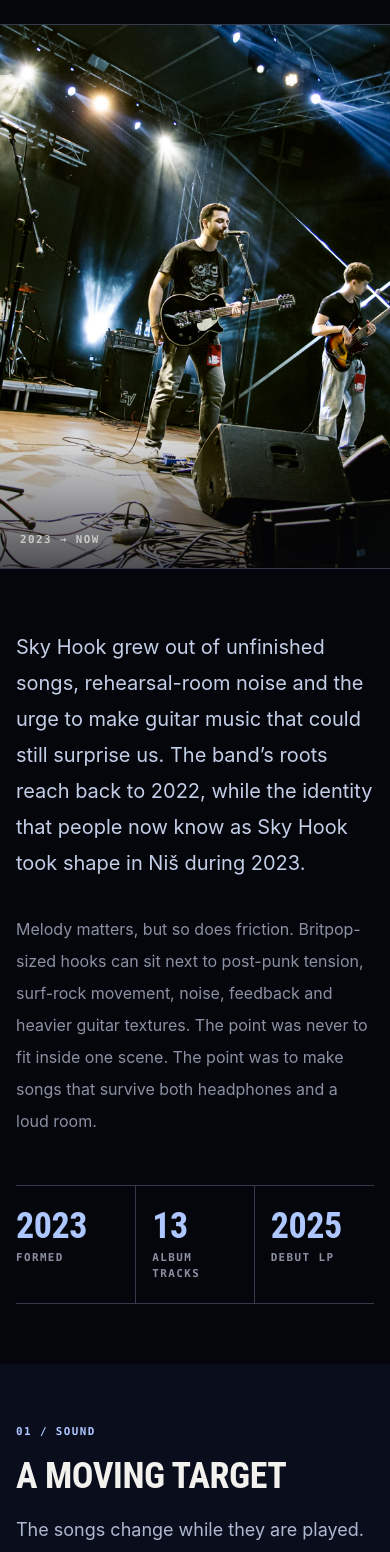
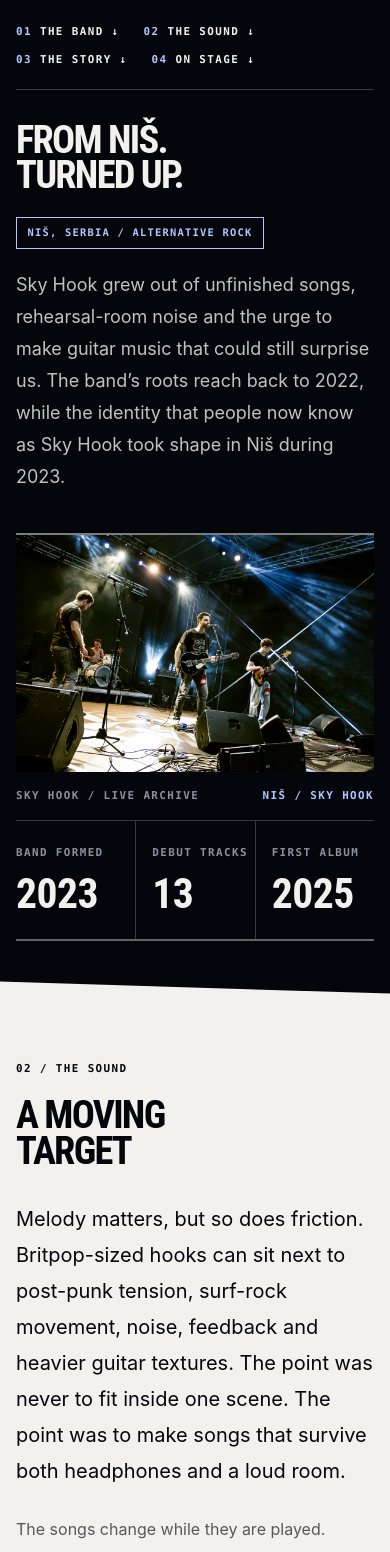
Before and after one commit to m4rkovic/sky-hook-website, a Next.js app: page /en/band in a window 390 px wide. Shown: the part 280-1832 px from the top of the page. Built offline with nearby package versions, Linux system fonts and the light colour scheme; no server answers.

Commit message:
Rebuild band page with photo story, debut album and booking section

```diff
--- a/src/app/[locale]/(site)/band/page.tsx
+++ b/src/app/[locale]/(site)/band/page.tsx
@@ -1,173 +1,191 @@
 import type { Metadata } from "next";
 import Image from "next/image";
+import Link from "next/link";
 import { notFound } from "next/navigation";
 import { PageShell } from "@/components/layout/page-shell";
+import { SectionTransition } from "@/components/layout/section-transition";
+import { ArtworkFrame } from "@/components/music/artwork-frame";
 import { bandCopy } from "@/content/band";
 import { mediaItems } from "@/content/media";
+import { featuredRelease } from "@/content/releases";
 import { siteConfig } from "@/content/site";
 import { getDictionary } from "@/i18n/get-dictionary";
-import { hasLocale, type Locale } from "@/i18n/config";
+import { hasLocale, localizedHref } from "@/i18n/config";
 
 export async function generateMetadata({ params }: { params: Promise<{ locale: string }> }): Promise<Metadata> {
-  const { locale: rawLocale } = await params;
-  if (!hasLocale(rawLocale)) return { title: "Band" };
-  const locale = rawLocale as Locale;
-  const copy = bandCopy[locale];
-  const description = copy.intro;
-
+  const { locale } = await params;
+  if (!hasLocale(locale)) return { title: "Band" };
   return {
-    title: "Band",
-    description,
+    title: getDictionary(locale).band.title,
+    description: bandCopy[locale].intro,
     alternates: {
       canonical: `/${locale}/band`,
       languages: { en: "/en/band", sr: "/sr/band", "x-default": "/en/band" },
+    },
+    openGraph: {
+      title: `Sky Hook / ${getDictionary(locale).band.title}`,
+      description: bandCopy[locale].intro,
+      images: [{ url: "/media/photos/skyhook-live-02.jpg", width: 1200, height: 800 }],
     },
   };
 }
 
 export default async function BandPage({ params }: { params: Promise<{ locale: string }> }) {
-  const { locale: rawLocale } = await params;
-  if (!hasLocale(rawLocale)) notFound();
-
-  const locale = rawLocale as Locale;
+  const { locale } = await params;
+  if (!hasLocale(locale)) notFound();
   const dict = getDictionary(locale);
   const copy = bandCopy[locale];
-  const primaryImage = mediaItems.find((item) => item.id === "live-02") ?? mediaItems[0];
-  const secondaryImage = mediaItems.find((item) => item.id === "press-rehearsal") ?? mediaItems[1] ?? mediaItems[0];
-
+  const primaryImage = mediaItems.find((item) => item.id === "live-02")!;
+  const portrait = mediaItems.find((item) => item.id === "press-rehearsal")!;
+  const livePhotos = ["live-guitar", "live-vocals"].map((id) => mediaItems.find((item) => item.id === id)!);
+  const album = featuredRelease;
   const siteUrl = process.env.NEXT_PUBLIC_SITE_URL?.replace(/\/$/, "");
   const jsonLd = {
-    "@context": "https://schema.org",
-    "@type": "MusicGroup",
-    name: "Sky Hook",
-    foundingLocation: { "@type": "Place", name: "Niš, Serbia" },
-    foundingDate: "2023",
+    "@context": "https://schema.org", "@type": "MusicGroup", name: "Sky Hook",
+    foundingLocation: { "@type": "Place", name: "Niš, Serbia" }, foundingDate: "2023",
     genre: ["Alternative rock", "Post-punk"],
     ...(siteUrl ? { url: `${siteUrl}/${locale}/band` } : {}),
     sameAs: Object.values(siteConfig.socials).filter(Boolean),
   };
+  const facts = [
+    ["2023", copy.facts.formed],
+    [String(album?.tracks.length ?? 13), copy.facts.tracks],
+    [String(album?.year ?? 2025), copy.facts.debut],
+  ];
 
   return (
     <PageShell eyebrow={dict.band.eyebrow} title={dict.band.title}>
-      <script type="application/ld+json" dangerouslySetInnerHTML={{ __html: JSON.stringify(jsonLd) }} />
-      <section className="border-t border-line">
-        <div className="grid lg:grid-cols-[1.15fr_0.85fr]">
-          <div className="relative min-h-[34rem] border-b border-line lg:min-h-[44rem] lg:border-b-0 lg:border-r">
-            <Image
-              src={primaryImage.src}
-              alt={primaryImage.alt}
-              fill
-              sizes="(min-width: 1024px) 55vw, 100vw"
-              priority
-              className="media-cover"
-              style={{ objectPosition: primaryImage.focalPoint }}
-            />
-            <div className="absolute inset-x-0 bottom-0 h-40 bg-gradient-to-t from-background/70 to-transparent" />
-            <span className="absolute bottom-5 left-5 kicker text-paper/70">2023 → NOW</span>
+      <script type="application/ld+json" dangerouslySetInnerHTML={{ __html: JSON.stringify(jsonLd).replace(/</g, "\\u003c") }} />
+      <section id="band-story" className="scroll-mt-28 pb-[var(--sh-section-y)]">
+        <div className="site-container">
+          <nav aria-label={dict.band.title} className="mb-8 flex flex-wrap gap-x-6 gap-y-3 border-b border-line pb-5">
+            {Object.entries(copy.navigation).map(([key, label], index) => (
+              <a key={key} href={`#band-${key}`} className="kicker text-muted transition-colors hover:text-ice">
+                <span className="mr-2 text-ice">0{index + 1}</span>{label} ↓
+              </a>
+            ))}
+          </nav>
+          <div className="grid items-end gap-6 lg:grid-cols-[1.2fr_0.8fr] lg:gap-16">
+            <h2 className="poster-heading max-w-[12ch]">{copy.headline}</h2>
+            <div className="lg:pb-2">
+              <p className="editorial-stamp text-ice">{copy.location}</p>
+              <p className="mt-5 max-w-xl text-lg leading-8 text-paper/80">{copy.intro}</p>
+            </div>
           </div>
+          <figure className="mt-10 md:mt-14">
+            <div className="relative aspect-[3/2] overflow-hidden border-t-2 border-paper/50">
+              <Image src={primaryImage.src} alt={primaryImage.alt} fill priority sizes="(min-width: 1440px) 1352px, 94vw" className="object-cover" style={{ objectPosition: primaryImage.focalPoint }} />
+            </div>
+            <figcaption className="flex flex-wrap justify-between gap-3 border-b border-line py-4">
+              <span className="kicker text-muted">{copy.photoCaption}</span>
+              <span className="kicker text-ice">Niš / Sky Hook</span>
+            </figcaption>
+          </figure>
+          <dl className="grid grid-cols-3 border-b-2 border-paper/40">
+            {facts.map(([value, label], index) => (
+              <div key={label} className={`min-w-0 py-6 sm:py-8 ${index ? "border-l border-line pl-4 sm:pl-8" : "pr-4"}`}>
+                <dt className="kicker text-muted">{label}</dt>
+                <dd className="mt-3 font-display text-[clamp(2.6rem,7vw,6rem)] leading-none text-paper">{value}</dd>
+              </div>
+            ))}
+          </dl>
+        </div>
+      </section>
 
-          <div className="flex flex-col justify-between p-[var(--sh-gutter)] py-[var(--sh-section-y)]">
-            <div>
-              <p className="max-w-xl text-xl leading-9 text-ice-light/90 md:text-2xl md:leading-10">
-                {copy.intro}
-              </p>
-              <p className="mt-8 max-w-xl text-base leading-8 text-muted">
-                {copy.secondary}
-              </p>
-            </div>
-
-            <div className="mt-12 grid grid-cols-3 border-y border-line md:mt-16">
-              <div className="py-5 pr-4">
-                <div className="font-display text-4xl text-ice">2023</div>
-                <div className="kicker mt-1 text-muted">formed</div>
-              </div>
-              <div className="border-x border-line px-4 py-5">
-                <div className="font-display text-4xl text-ice">13</div>
-                <div className="kicker mt-1 text-muted">album tracks</div>
-              </div>
-              <div className="py-5 pl-4">
-                <div className="font-display text-4xl text-ice">2025</div>
-                <div className="kicker mt-1 text-muted">debut LP</div>
-              </div>
-            </div>
+      <section id="band-sound" className="section-frame relative scroll-mt-28 bg-paper text-background">
+        <SectionTransition tone="paper" direction="left" />
+        <div className="site-container relative z-10">
+          <div className="grid gap-8 lg:grid-cols-[1fr_1fr] lg:gap-20">
+            <div><p className="kicker">02 / {copy.navigation.sound}</p><h2 className="poster-heading mt-5 max-w-[13ch]">{copy.soundTitle}</h2></div>
+            <div className="lg:pt-9"><p className="text-xl leading-9">{copy.secondary}</p><p className="mt-6 text-base leading-8 text-background/65">{copy.soundBody}</p></div>
+          </div>
+          <div className="mt-12 grid gap-8 md:mt-16 md:grid-cols-3">
+            {copy.soundNotes.map((note, index) => (
+              <article key={note.title} className="border-t-2 border-background pt-4">
+                <p className="kicker text-background/55">0{index + 1} / SH</p>
+                <h3 className="mt-5 font-display text-3xl uppercase">{note.title}</h3>
+                <p className="mt-4 max-w-md text-base leading-7 text-background/70">{note.body}</p>
+              </article>
+            ))}
           </div>
         </div>
       </section>
 
-      <section className="section-frame bg-surface">
-        <div className="site-container section-grid items-start">
-          <div className="col-span-12 md:col-span-4">
-            <p className="kicker text-ice">01 / SOUND</p>
-            <h2 className="mt-4 font-display text-4xl uppercase md:text-7xl">
-              {copy.soundTitle}
-            </h2>
+      {album ? (
+        <section className="section-frame relative bg-surface">
+          <SectionTransition tone="surface" direction="right" />
+          <div className="site-container relative z-10 grid items-center gap-10 md:grid-cols-[0.85fr_1.15fr] md:gap-16">
+            <Link href={localizedHref(locale, `/music/${album.slug}`)} aria-label={`${dict.common.openRelease}: ${album.title}`} className="block w-full max-w-lg border-2 border-paper/50 shadow-[8px_8px_0_var(--sh-ice)]">
+              <ArtworkFrame artwork={album.artwork} title={album.title} placeholderLabel={dict.music.artworkTbd} />
+            </Link>
+            <div>
+              <p className="kicker text-ice">{dict.music.album} / {album.year}</p>
+              <h2 className="poster-heading mt-5 max-w-[13ch]">{copy.albumTitle}</h2>
+              <p className="mt-7 max-w-xl text-lg leading-9 text-paper/80">{copy.albumBody}</p>
+              <p className="kicker mt-7 border-t border-line pt-5 text-muted">{album.title} / {album.label}</p>
+              <Link className="brutal-button mt-7" href={localizedHref(locale, `/music/${album.slug}`)}>{dict.common.openRelease} ↗</Link>
+            </div>
           </div>
-          <div className="col-span-12 md:col-span-7 md:col-start-6">
-            <p className="max-w-3xl text-lg leading-9 text-ice-light/80">{copy.soundBody}</p>
+        </section>
+      ) : null}
+
+      <section id="band-history" className="section-frame scroll-mt-28">
+        <div className="site-container">
+          <div className="mb-10 flex flex-wrap items-end justify-between gap-6">
+            <div><p className="kicker text-ice">03 / {copy.navigation.history}</p><h2 className="poster-heading mt-5">{copy.timelineTitle}</h2></div>
+            <span className="editorial-stamp text-muted">{copy.timeline[0].year} → {copy.timeline.at(-1)?.year}</span>
           </div>
+          <ol className="border-t-2 border-paper/50">
+            {copy.timeline.map((item) => (
+              <li key={item.year} className="grid gap-4 border-b border-line py-8 md:grid-cols-[0.6fr_1fr_1.3fr] md:gap-8 md:py-10">
+                <span className="font-display text-5xl leading-none text-ice md:text-6xl">{item.year}</span>
+                <h3 className="max-w-md font-display text-2xl uppercase leading-tight md:text-3xl">{item.title}</h3>
+                <p className="max-w-xl text-base leading-8 text-muted">{item.body}</p>
+              </li>
+            ))}
+          </ol>
         </div>
       </section>
 
-      <section className="section-frame overflow-hidden">
-        <div className="site-container">
-          <div className="mb-10 grid gap-4 md:mb-14 md:grid-cols-[1fr_auto] md:items-end">
-            <div>
-              <p className="kicker text-ice">02 / TIMELINE</p>
-              <h2 className="mt-4 font-display text-4xl uppercase md:text-7xl">
-                {copy.timelineTitle}
-              </h2>
-            </div>
-            <span className="kicker text-muted">2022 → 2026</span>
+      <section id="band-live" className="section-frame relative scroll-mt-28 bg-surface-strong">
+        <SectionTransition tone="surface-strong" direction="left" />
+        <div className="site-container relative z-10">
+          <div className="grid gap-8 md:grid-cols-[1.1fr_0.9fr] md:gap-16">
+            <div><p className="kicker text-ice">04 / {copy.navigation.live}</p><h2 className="poster-heading mt-5 max-w-[14ch]">{copy.liveTitle}</h2></div>
+            <div className="md:pt-9"><p className="text-lg leading-9 text-paper/80">{copy.liveBody}</p><Link className="brutal-button mt-7" href={localizedHref(locale, "/live")}>{dict.nav.live} ↗</Link></div>
           </div>
-
-          <div className="relative">
-            <div className="absolute bottom-0 left-[1.55rem] top-0 w-px bg-line md:left-1/2" aria-hidden="true" />
-
-            <div className="space-y-10 md:space-y-0">
-              {copy.timeline.map((item, index) => {
-                const left = index % 2 === 0;
-                return (
-                  <article
-                    key={item.year}
-                    className="relative grid grid-cols-[3.1rem_1fr] gap-5 md:grid-cols-2 md:gap-16 md:py-12"
-                  >
-                    <div className="absolute left-[1.15rem] top-2 h-3 w-3 rounded-full border border-ice bg-background md:left-1/2 md:-translate-x-1/2 md:top-[3.4rem]" />
-
-                    <div className={left ? "md:pr-12 md:text-right" : "md:col-start-2 md:pl-12"}>
-                      <div className="font-display text-4xl text-ice md:text-5xl">{item.year}</div>
-                      <h3 className="mt-2 font-display text-2xl uppercase md:text-3xl">{item.title}</h3>
-                      <p className="mt-4 max-w-xl text-base leading-8 text-muted md:ml-auto">{item.body}</p>
-                    </div>
-
-                    <div className="hidden md:block" />
-                  </article>
-                );
-              })}
-            </div>
+          <div className="mt-12 grid gap-5 sm:grid-cols-2">
+            {livePhotos.map((photo, index) => (
+              <figure key={photo.id} className={index ? "sm:pt-16" : ""}>
+                <div className="relative aspect-[4/5] overflow-hidden">
+                  <Image src={photo.src} alt={photo.alt} fill sizes="(min-width: 1440px) 660px, (min-width: 640px) 46vw, 92vw" className="object-cover" style={{ objectPosition: photo.focalPoint }} />
+                </div>
+                <figcaption className="kicker border-b border-paper/30 py-4 text-paper/65">0{index + 1} / {copy.photoCaption}</figcaption>
+              </figure>
+            ))}
           </div>
+          <Link href={localizedHref(locale, "/media")} className="kicker mt-8 inline-block border-b border-ice pb-2 text-ice">{copy.galleryLink} ↗</Link>
         </div>
       </section>
 
-      <section className="border-t border-line">
-        <div className="grid lg:grid-cols-[0.9fr_1.1fr]">
-          <div className="p-[var(--sh-gutter)] py-[var(--sh-section-y)]">
-            <p className="kicker text-ice">03 / NOW</p>
-            <h2 className="mt-4 font-display text-4xl uppercase md:text-7xl">
-              {copy.nowTitle}
-            </h2>
-            <p className="mt-8 max-w-xl text-lg leading-9 text-ice-light/80">{copy.nowBody}</p>
-          </div>
+      <section className="section-frame">
+        <div className="site-container grid items-center gap-10 lg:grid-cols-[1.2fr_0.8fr] lg:gap-16">
+          <figure>
+            <div className="relative aspect-[3/2] overflow-hidden"><Image src={portrait.src} alt={portrait.alt} fill sizes="(min-width: 1024px) 55vw, 92vw" className="object-cover" style={{ objectPosition: "50% 65%" }} /></div>
+            <figcaption className="kicker border-b border-line py-4 text-muted">{copy.portraitCaption}</figcaption>
+          </figure>
+          <div><p className="editorial-stamp text-ice">Sky Hook / {copy.nowTitle}</p><h2 className="archive-heading mt-5">{copy.nowTitle}</h2><p className="mt-6 text-lg leading-9 text-muted">{copy.nowBody}</p></div>
+        </div>
+      </section>
 
-          <div className="relative min-h-[30rem] border-t border-line lg:min-h-[40rem] lg:border-l lg:border-t-0">
-            <Image
-              src={secondaryImage.src}
-              alt={secondaryImage.alt}
-              fill
-              sizes="(min-width: 1024px) 55vw, 100vw"
-              className="media-cover"
-              style={{ objectPosition: secondaryImage.focalPoint }}
-            />
-            <div className="absolute inset-0 bg-gradient-to-tr from-surface-strong/30 via-transparent to-transparent" />
+      <section className="section-frame relative bg-paper text-background">
+        <SectionTransition tone="paper" direction="right" />
+        <div className="site-container relative z-10 grid gap-10 lg:grid-cols-[1.25fr_0.75fr] lg:gap-16">
+          <div><p className="kicker">Sky Hook / Booking</p><h2 className="poster-heading mt-5 max-w-[17ch]">{copy.bookingTitle}</h2></div>
+          <div className="lg:pt-8">
+            <p className="max-w-lg text-lg leading-8 text-background/70">{copy.bookingBody}</p>
+            <a href={`mailto:${siteConfig.contact.bookingEmail}`} className="mt-7 block break-all border-b-2 border-background pb-3 text-xl font-bold hover:underline">{siteConfig.contact.bookingEmail} ↗</a>
+            <div className="mt-8 flex flex-wrap gap-5"><Link className="brutal-button" href={localizedHref(locale, "/contact")}>{dict.nav.contact}</Link><Link className="brutal-button" href={localizedHref(locale, "/epk")}>{copy.pressLink} ↗</Link></div>
           </div>
         </div>
       </section>
--- a/src/content/band.ts
+++ b/src/content/band.ts
@@ -7,6 +7,21 @@ type TimelineItem = {
 };
 
 type BandCopy = {
+  headline: string;
+  location: string;
+  navigation: { story: string; sound: string; history: string; live: string };
+  facts: { formed: string; tracks: string; debut: string };
+  soundNotes: { title: string; body: string }[];
+  albumTitle: string;
+  albumBody: string;
+  liveTitle: string;
+  liveBody: string;
+  photoCaption: string;
+  portraitCaption: string;
+  bookingTitle: string;
+  bookingBody: string;
+  pressLink: string;
+  galleryLink: string;
   intro: string;
   secondary: string;
   soundTitle: string;
@@ -19,6 +34,26 @@ type BandCopy = {
 
 export const bandCopy: Record<Locale, BandCopy> = {
   en: {
+    headline: "From Niš. Turned up.",
+    location: "Niš, Serbia / Alternative rock",
+    navigation: { story: "The band", sound: "The sound", history: "The story", live: "On stage" },
+    facts: { formed: "Band formed", tracks: "Debut tracks", debut: "First album" },
+    soundNotes: [
+      { title: "Melody", body: "Vocal hooks and guitar lines give the songs a centre, even when the arrangements pull in different directions." },
+      { title: "Friction", body: "Post-punk tension, surf rhythms, noise and feedback keep the edges rough." },
+      { title: "Volume", body: "Two guitars, bass and drums. The live room is where the arrangements get tested." },
+    ],
+    albumTitle: "The first record.",
+    albumBody: "Gde ptice lete gathers those different directions into 13 songs. Released in April 2025 through Pop Depresija / Zeleni Kačket, it is the starting point for everything that follows.",
+    liveTitle: "The songs leave the room.",
+    liveBody: "From clubs in Niš and Belgrade to Skopje and festival stages, playing live brings the songs into focus. Guitar parts shift, dynamics open up, and the set keeps moving with the band.",
+    photoCaption: "Sky Hook / Live archive",
+    portraitCaption: "Sky Hook / Rehearsal room",
+    bookingTitle: "See you in front of the stage.",
+    bookingBody: "For concerts, festivals and collaborations, get in touch. Photos and band information are collected in the press kit.",
+    pressLink: "Press kit",
+    galleryLink: "More photos & videos",
+
     intro:
       "Sky Hook grew out of unfinished songs, rehearsal-room noise and the urge to make guitar music that could still surprise us. The band’s roots reach back to 2022, while the identity that people now know as Sky Hook took shape in Niš during 2023.",
     secondary:
@@ -64,6 +99,26 @@ export const bandCopy: Record<Locale, BandCopy> = {
       "Sky Hook is still treated as a project in motion. New songs, different arrangements, live recordings and future releases can all bend the visual and musical language without resetting the band back to zero.",
   },
   sr: {
+    headline: "Iz Niša. Pojačano.",
+    location: "Niš, Srbija / Alternativni rok",
+    navigation: { story: "O bendu", sound: "Zvuk", history: "Priča", live: "Na bini" },
+    facts: { formed: "Nastanak benda", tracks: "Pesama na debiju", debut: "Prvi album" },
+    soundNotes: [
+      { title: "Melodija", body: "Vokalni refreni i gitarske linije drže pesme na okupu, čak i kada aranžmani vuku na različite strane." },
+      { title: "Trenje", body: "Post-punk nerv, surf ritam, noise i feedback ostavljaju zvuku hrapave ivice." },
+      { title: "Glasnoća", body: "Dve gitare, bas i bubnjevi. Aranžmani prolaze pravi test tek kada ih odsviramo uživo." },
+    ],
+    albumTitle: "Prva ploča.",
+    albumBody: "Gde ptice lete skuplja te različite pravce u 13 pesama. Objavljen u aprilu 2025. za Pop Depresiju / Zeleni Kačket, album je polazna tačka za sve što dolazi posle njega.",
+    liveTitle: "Pesme izlaze iz sobe.",
+    liveBody: "Od klubova u Nišu i Beogradu do Skoplja i festivalskih bina, pesme dobijaju jasniji oblik uživo. Gitarske deonice se menjaju, dinamika se otvara, a set raste zajedno sa bendom.",
+    photoCaption: "Sky Hook / Arhiva nastupa",
+    portraitCaption: "Sky Hook / Prostorija za probe",
+    bookingTitle: "Vidimo se ispred bine.",
+    bookingBody: "Za koncerte, festivale i saradnje, pišite nam. Fotografije i informacije o bendu nalaze se u press kitu.",
+    pressLink: "Press kit",
+    galleryLink: "Još fotografija i videa",
+
     intro:
       "Sky Hook je izrastao iz nedovršenih pesama, buke iz prostorije za probe i potrebe da gitarska muzika i dalje ume da iznenadi i nas same. Koreni projekta sežu u 2022, dok identitet koji danas prepoznajemo kao Sky Hook dobija pravi oblik u Nišu tokom 2023. godine.",
     secondary:
```
